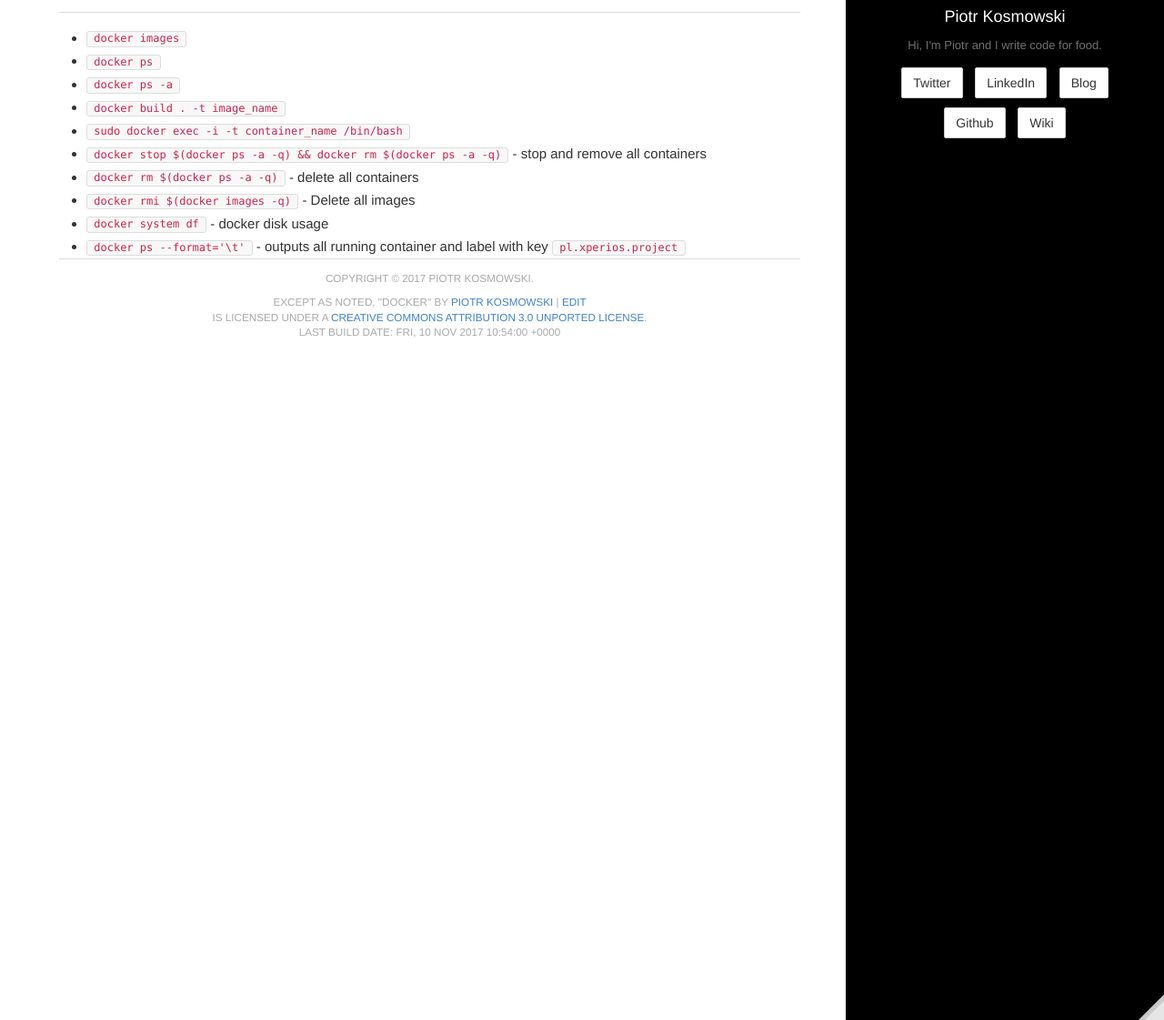
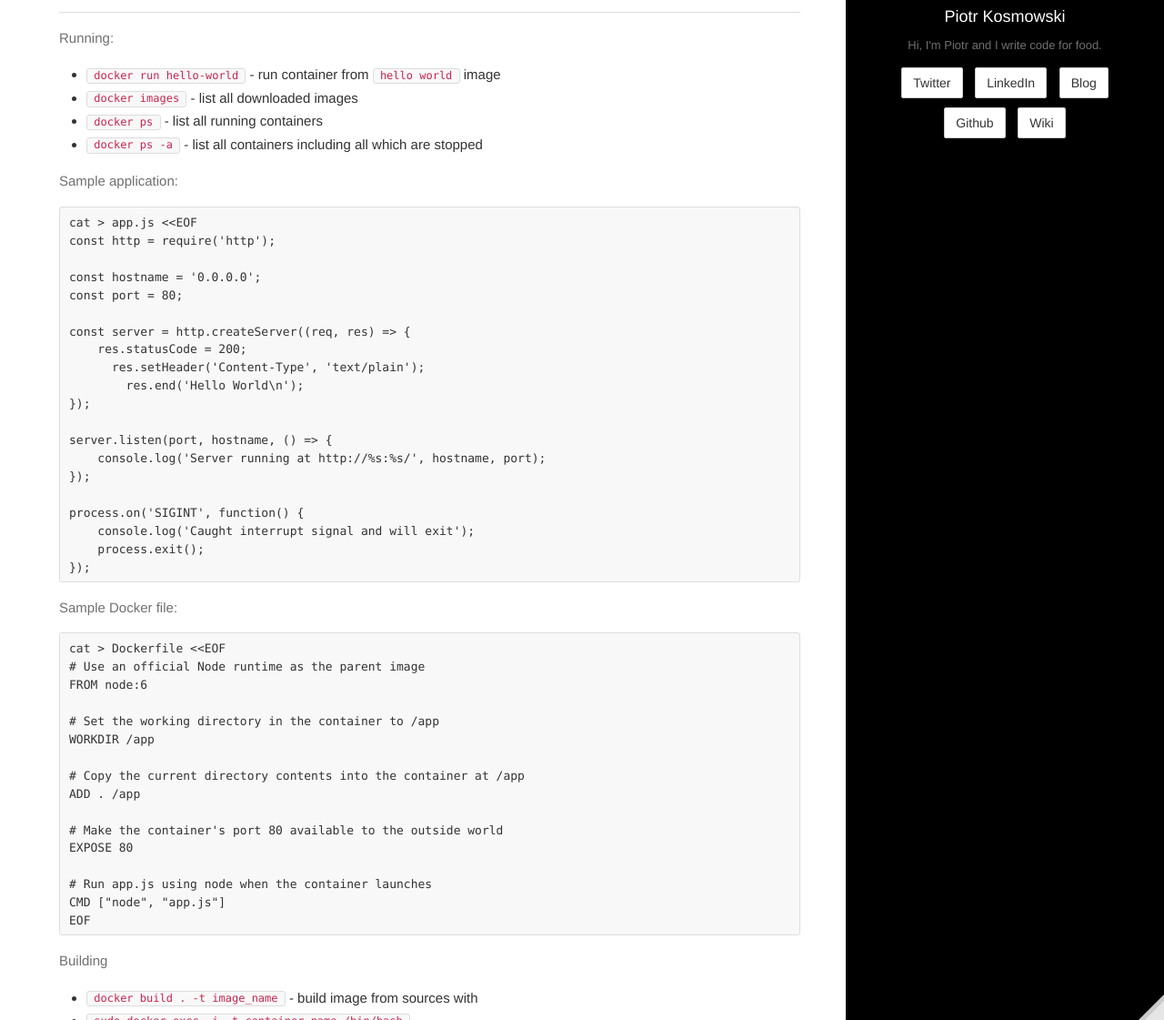
Before and after one commit to kospiotr/kospiotr.github.io, a Jekyll site: the page built from wiki/docker.md, in a window 1280 px wide and 1400 px high, cut to the strip 279-1400 px from the top of the window. Shown: the whole strip at 91% size. Built offline with Jekyll 4.4.1, drawn with Linux system fonts in a browser that asks for light colours.

Commit message:
Update docker.md

````diff
--- a/wiki/docker.md
+++ b/wiki/docker.md
@@ -8,13 +8,61 @@ editurl: wiki/docker.md
 
 # Basic commands
 
- * ```docker images```
- * ```docker ps```
- * ```docker ps -a```
- * ```docker build . -t image_name```
- * ```sudo docker exec -i -t container_name /bin/bash```
- * ```docker stop $(docker ps -a -q) && docker rm $(docker ps -a -q)``` - stop and remove all containers
- * ```docker rm $(docker ps -a -q)``` - delete all containers
- * ```docker rmi $(docker images -q)``` - Delete all images
- * ```docker system df``` - docker disk usage
- * ```docker ps --format='{{.ID}}\t{{.Label "pl.xperios.project"}}'``` - outputs all running container and label with key `pl.xperios.project`
+Running:
+ * `docker run hello-world` - run container from `hello world` image
+ * `docker images` - list all downloaded images
+ * `docker ps` - list all running containers
+ * `docker ps -a` - list all containers including all which are stopped
+
+Sample application:
+```
+cat > app.js <<EOF
+const http = require('http');
+
+const hostname = '0.0.0.0';
+const port = 80;
+
+const server = http.createServer((req, res) => {
+    res.statusCode = 200;
+      res.setHeader('Content-Type', 'text/plain');
+        res.end('Hello World\n');
+});
+
+server.listen(port, hostname, () => {
+    console.log('Server running at http://%s:%s/', hostname, port);
+});
+
+process.on('SIGINT', function() {
+    console.log('Caught interrupt signal and will exit');
+    process.exit();
+});
+```
+
+Sample Docker file:
+```
+cat > Dockerfile <<EOF
+# Use an official Node runtime as the parent image
+FROM node:6
+
+# Set the working directory in the container to /app
+WORKDIR /app
+
+# Copy the current directory contents into the container at /app
+ADD . /app
+
+# Make the container's port 80 available to the outside world
+EXPOSE 80
+
+# Run app.js using node when the container launches
+CMD ["node", "app.js"]
+EOF
+```
+Building
+ * `docker build . -t image_name` - build image from sources with
+ * `sudo docker exec -i -t container_name /bin/bash`
+ * `docker stop $(docker ps -a -q) && docker rm $(docker ps -a -q)` - stop and remove all containers
+ * `docker rm $(docker ps -a -q)` - delete all containers
+ * `docker rmi $(docker images -q)` - Delete all images
+ * `docker system df` - docker disk usage
+ * `docker ps --format='{{.ID}}\t{{.Label "pl.xperios.project"}}'` - outputs all running container and label with key `pl.xperios.project`
+ *
````
